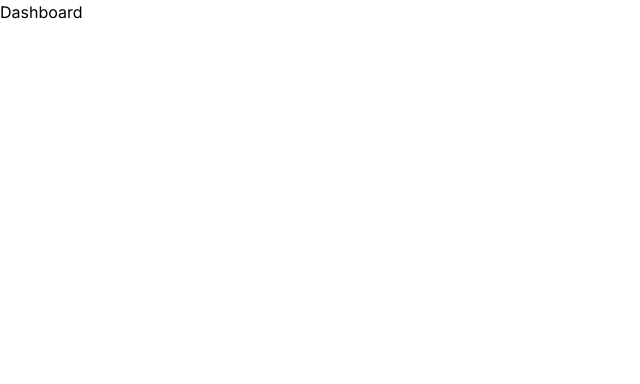
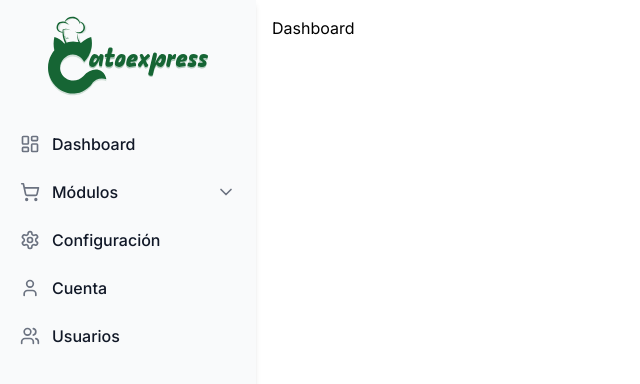
Before and after one commit to HaroldOsorioFlores/dashboard-catoexpress-webproject, a Next.js app: page /dashboard in a window 1280 px wide. Shown: the top 384 px of the page, without its empty margins (0-640 px from the left). Built offline with nearby package versions, Linux system fonts and the light colour scheme.

Commit message:
[ADD] sideBar

```diff
--- a/src/app/(pages)/(home)/page.tsx
+++ b/src/app/(pages)/(home)/page.tsx
@@ -1,7 +1,6 @@
 import Image from "next/image";
 
-import { LoginFormModal } from "@/components";
-import { CatoexpressLogo } from "@/components/icons";
+import { CatoexpressLogo, LoginFormModal } from "@/components";
 
 export default function Home() {
   return (
--- a/src/app/dashboard/layout.tsx
+++ b/src/app/dashboard/layout.tsx
@@ -1,3 +1,5 @@
+import { Aside } from "@/components";
+
 export default function DashboardLayout({
   children,
 }: Readonly<{
@@ -5,6 +7,7 @@ export default function DashboardLayout({
 }>) {
   return (
     <>
+      <Aside />
       {children}
     </>
   );
--- a/src/app/dashboard/page.tsx
+++ b/src/app/dashboard/page.tsx
@@ -1,3 +1,3 @@
 export default function Dashboard() {
-  return <>Dashboard</>
+  return <main className="p-4 sm:ml-64">Dashboard</main>
 }
--- /dev/null
+++ b/src/components/aside/aside.tsx
@@ -0,0 +1,51 @@
+"use client"
+
+import { LayoutDashboard, Menu, Settings, User, Users } from "lucide-react"
+
+import { CatoexpressLogo } from "../icons"
+import { DropdownAside, LinkAside } from "../ui"
+import { useVisibleComponent } from "@/hooks"
+
+export const Aside = () => {
+  const { ref, setVisibleComponent, visibleComponent } = useVisibleComponent(false, false)
+  return <>
+    <button data-drawer-target="sidebar-multi-level-sidebar" data-drawer-toggle="sidebar-multi-level-sidebar" aria-controls="sidebar-multi-level-sidebar" type="button" className="inline-flex items-center p-2 mt-2 ms-3 text-sm text-gray-500 rounded-lg sm:hidden hover:bg-gray-100 focus:outline-none focus:ring-2 focus:ring-gray-200" onClick={() => { setVisibleComponent(!visibleComponent) }}>
+      <span className="sr-only">Abrir menu de navegacion</span>
+      <Menu />
+    </button>
+    <aside id="sidebar-multi-level-sidebar" className={`md:fixed absolute top-0 sm:left-0 ${visibleComponent ? `left-64` : `left-[-200px]`} z-40 w-64 h-screen transition-transform -translate-x-full sm:translate-x-0 ease-in shadow-md`} aria-label="Sidebar" ref={ref}>
+      <div className="h-full px-3 py-4 overflow-y-auto bg-gray-50">
+        <CatoexpressLogo className="h-[5rem] w-[10rem] mx-auto mb-7" fill="#166534" />
+        <ul className="space-y-2 font-medium">
+          {dataOptionsAside.map((option, index) => <li key={option.label + index}>
+            {option.label !== "Módulos" && <LinkAside icon={option.icon} name={option.label} href={option.href} />}
+            {option.label === "Módulos" && <DropdownAside />}
+          </li>)}
+        </ul>
+      </div>
+    </aside>
+    {visibleComponent && <div className="w-screen absolute bg-gray-400 h-screen z-10 top-0 opacity-20"></div>}
+  </>
+}
+
+const dataOptionsAside = [{
+  label: "Dashboard",
+  href: "/dashboard",
+  icon: <LayoutDashboard className="flex-shrink-0 w-5 h-5 text-gray-500 transition duration-75 group-hover:text-gray-900" />
+}, {
+  label: "Módulos",
+  href: "/dashboard",
+  icon: <LayoutDashboard className="flex-shrink-0 w-5 h-5 text-gray-500 transition duration-75 group-hover:text-gray-900" />
+}, {
+  label: "Configuración",
+  href: "/dashboard",
+  icon: <Settings className="flex-shrink-0 w-5 h-5 text-gray-500 transition duration-75 group-hover:text-gray-900" />
+}, {
+  label: "Cuenta",
+  href: "/dashboard",
+  icon: <User className="flex-shrink-0 w-5 h-5 text-gray-500 transition duration-75 group-hover:text-gray-900" />
+}, {
+  label: "Usuarios",
+  href: "/dashboard",
+  icon: <Users className="flex-shrink-0 w-5 h-5 text-gray-500 transition duration-75 group-hover:text-gray-900" />
+}]
--- /dev/null
+++ b/src/components/aside/index.ts
@@ -0,0 +1 @@
+export * from "./aside";
--- a/src/components/index.ts
+++ b/src/components/index.ts
@@ -1,3 +1,5 @@
 export * from "./modal";
 export * from "./form";
 export * from "./ui";
+export * from "./aside";
+export * from "./icons";
--- /dev/null
+++ b/src/components/ui/dropdown/dropdownAside.tsx
@@ -0,0 +1,32 @@
+"use client"
+
+import { ChevronDown, ShoppingCart } from "lucide-react"
+import Link from "next/link"
+import { useState } from "react"
+
+const dataModules = [{
+  title: "Ceprobis UCSM",
+  path: "/dashboard",
+}, {
+  title: "Panificadora UCSM",
+  path: "/dashboard",
+}, {
+  title: "El Cholo",
+  path: "/dashboard",
+}]
+
+export const DropdownAside = () => {
+  const [dropdown, setDropdown] = useState<boolean>(false)
+  return <>
+    <button type="button" className="flex items-center w-full p-2 text-base text-gray-900 transition duration-75 rounded-lg group hover:bg-gray-100" aria-controls="dropdown-example" data-collapse-toggle="dropdown-example" onClick={() => { setDropdown(!dropdown) }}>
+      <ShoppingCart className="flex-shrink-0 w-5 h-5 text-gray-500 transition duration-75 group-hover:text-gray-900" />
+      <span className="flex-1 ms-3 text-left rtl:text-right whitespace-nowrap">Módulos</span>
+      <ChevronDown className="flex-shrink-0 w-5 h-5 text-gray-500 transition duration-75 group-hover:text-gray-900" />
+    </button>
+    <ul id="dropdown-example" className={`${dropdown ? `block` : `hidden`} py-2 space-y-2`}>
+      {dataModules.map((module, index) => <li key={module.title + index}>
+        <Link href={module.path} className="flex items-center w-full p-2 text-gray-900 transition duration-75 rounded-lg pl-11 group hover:bg-gray-100 text-sm">{module.title}</Link>
+      </li>)}
+    </ul>
+  </>
+}
--- /dev/null
+++ b/src/components/ui/dropdown/index.ts
@@ -0,0 +1 @@
+export * from "./dropdownAside";
--- a/src/components/ui/index.ts
+++ b/src/components/ui/index.ts
@@ -1,2 +1,4 @@
 export * from "./inputs";
 export * from "./buttons";
+export * from "./dropdown";
+export * from "./links";
--- /dev/null
+++ b/src/components/ui/links/index.ts
@@ -0,0 +1 @@
+export * from "./linkAside";
--- /dev/null
+++ b/src/components/ui/links/linkAside.tsx
@@ -0,0 +1,8 @@
+import Link from "next/link"
+
+export const LinkAside = ({ name, icon, href }: { name: string, href: string, icon: JSX.Element }) => {
+  return <Link href={href} className="flex items-center p-2 text-gray-900 rounded-lg hover:bg-gray-100 group">
+    {icon}
+    <span className="ms-3">{name}</span>
+  </Link>
+}
```
